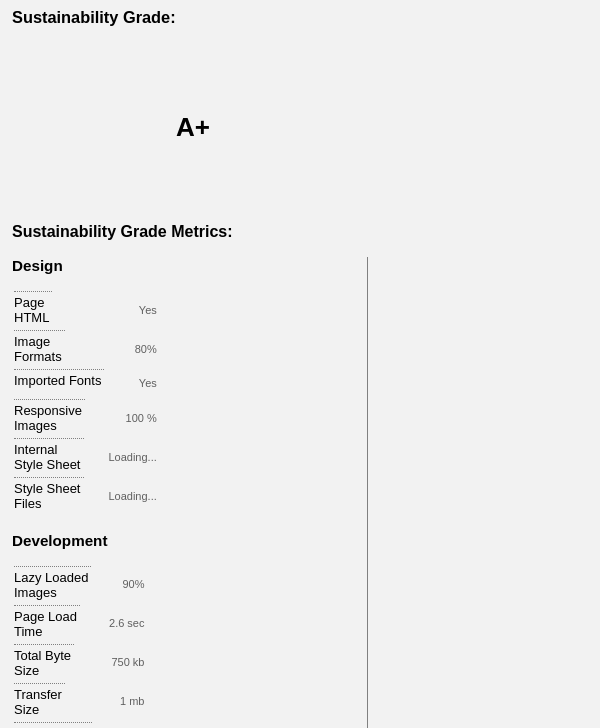
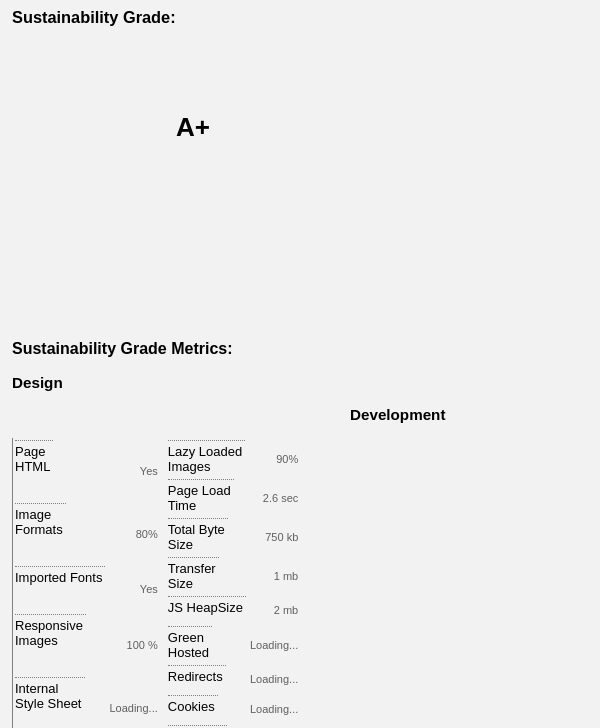
Before and after one commit to con-schy1/Globemallow, a browser extension: page popup.html in a window 400 px wide. Both pictures are taken after a click on the button "Report View". Shown: the part 68-796 px from the top of the page, 600 px wide, since content can reach past the window. Drawn offline with Linux system fonts and the light colour scheme.

Commit message:
newUIChanges

```diff
--- a/popup.css
+++ b/popup.css
@@ -1,7 +1,7 @@
 body {
   font-family: veranda, sans-serif;
   font-size: 13px;
-  width: 380px;
+  width: 700px;
   height: 200px;
   background-color:  #f2f2f2;
   margin: 0; /*new*/
@@ -96,7 +96,23 @@ body {
 }
 
 #Example2Div{
-    padding-top: 43%;
+    padding-top: 40%;
+}
+
+.nameClass{
+    display: flex;
+    width: 100%;
+    line-height: 0;
+}
+
+#devID{
+    padding-left: 50%;
+}
+
+.wholeTable{
+    display: flex;
+    width: 100%;
+    justify-content: left;
 }
 
 h3{
@@ -105,6 +121,10 @@ h3{
 
 #tableHeader{
   font-size: 16px;
+}
+
+#designTable{
+    border-right: 1px solid gray;
 }
 
 #factoids{
@@ -241,7 +261,7 @@ table .row{
 
 .wholeTable{
 
-   border-right: 1px solid gray;
+
 
 }
 
@@ -402,4 +422,6 @@ table .row{
 ::-webkit-scrollbar-thumb:hover {
   background: #555;
 }
+
+
 </style>
--- a/popup.html
+++ b/popup.html
@@ -28,6 +28,8 @@ Fact View </button>
 <button id="devButton" class="tablinks" type="devView">
 Report View </button>
 </div>
+
+
     </div>
 </div>
 
@@ -76,11 +78,14 @@ Report View </button>
 
 <div id = "Example2Div" class="tabcontent">
  <h3 id="tableHeader">Sustainability Grade Metrics:</h3>
+    <div id="nameClass">
+    <h3 class="tableName">Design</h3>
+    <h3 id="devID" class="tableName">Development</h3>
+    </div>
      <div class ='wholeTable'>
 <table class= 'tableClass'>
 
-
-<h3>Design</h3>
+<div id="designTable">
 
 
 <tr>
@@ -124,11 +129,10 @@ Report View </button>
         <div  class="row" id = "numStyleBar">Loading...</div>
       </td>
 </tr>
-
+</div>
 </table>
 
-
-<h3>Development</h3>
+<div id="devTable">
 
 
 
@@ -206,6 +210,7 @@ Report View </button>
 </tr>
 
 </table>
+     </div>
  </div>
 
 <!--    /////////////// Recommendations -->
```
